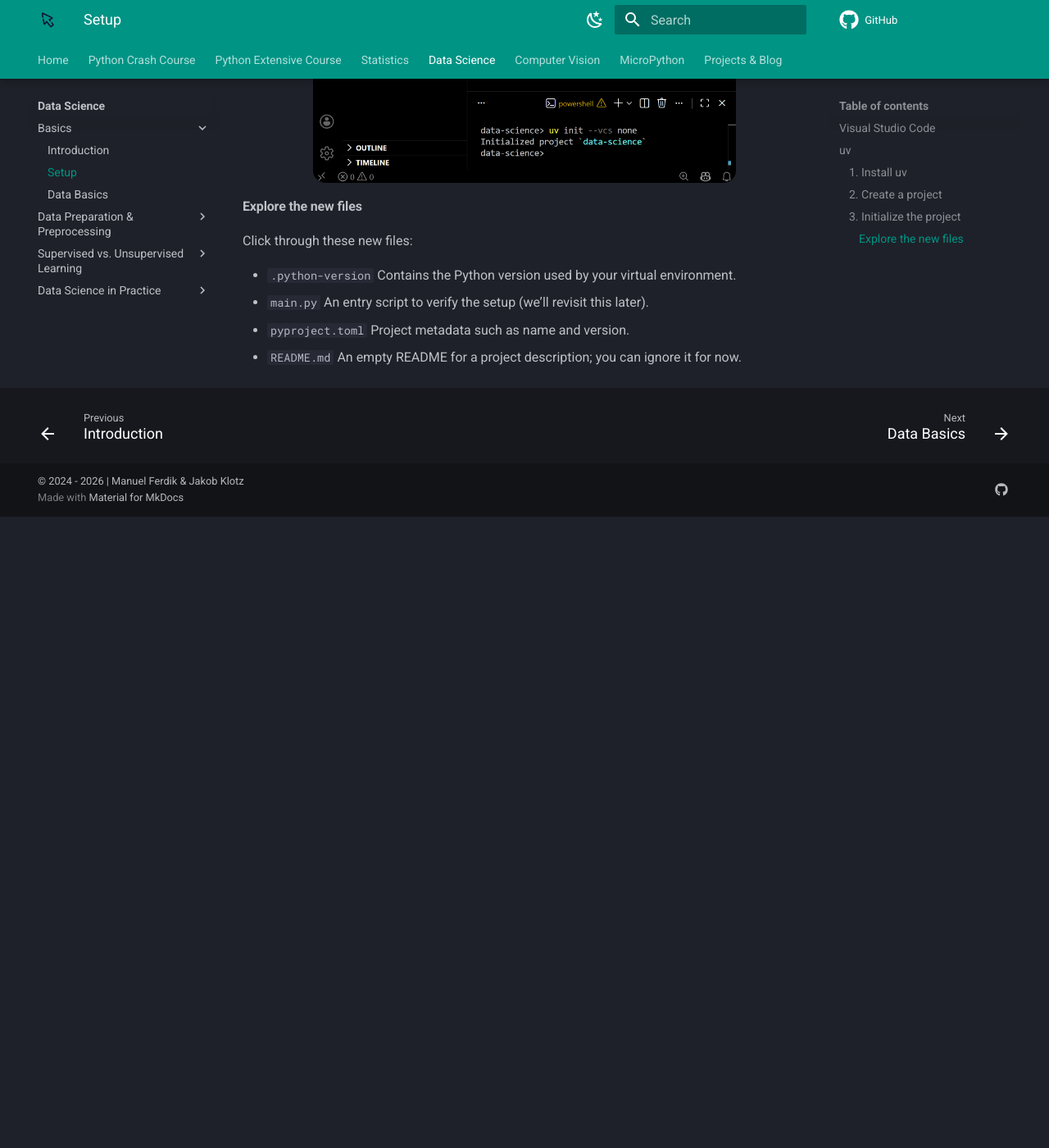
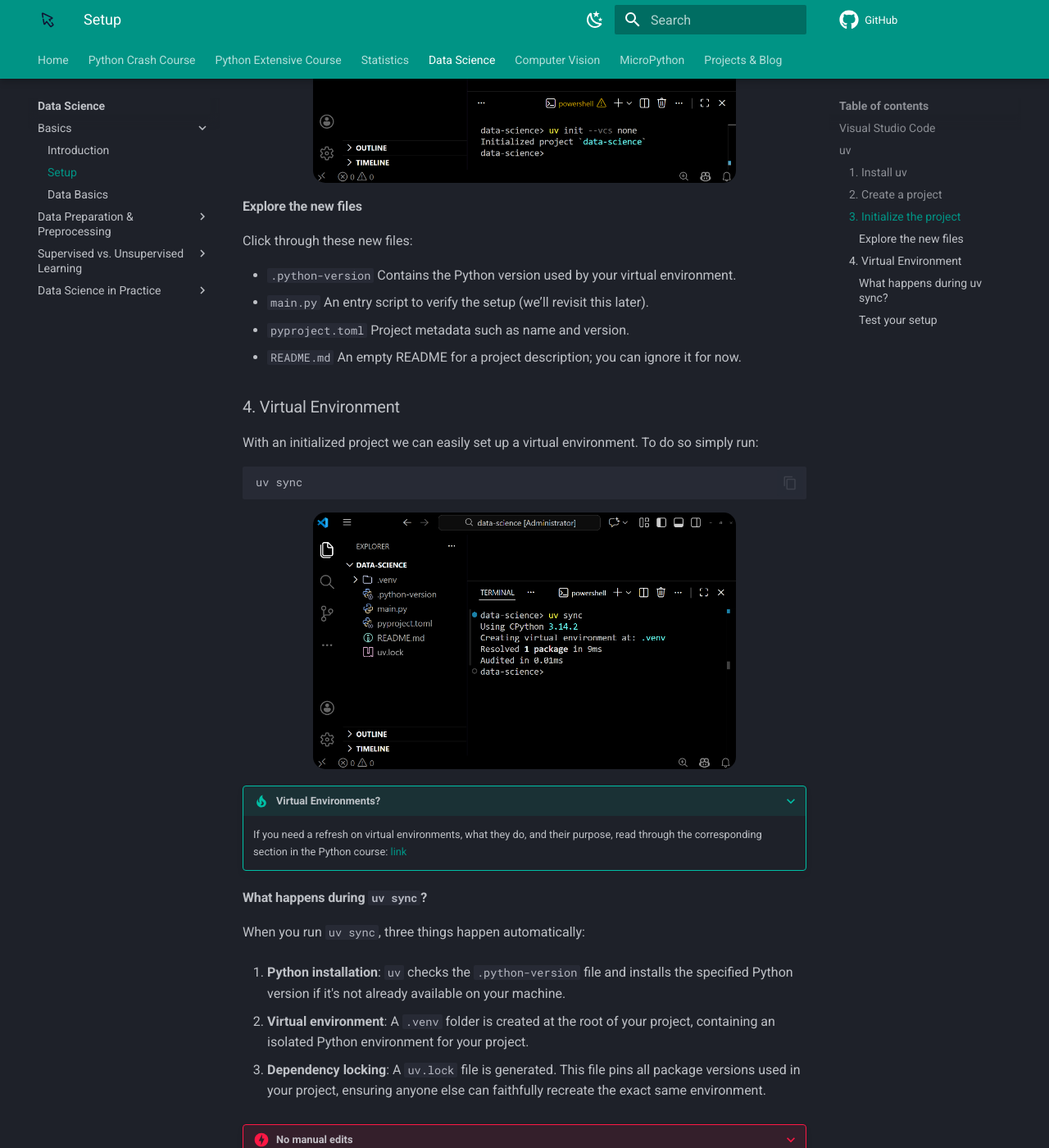
Before and after one commit to mciwing/mciwing.github.io, an MkDocs documentation site: the page built from docs/data-science/basics/setup.md, in a window 1280 px wide and 1400 px high, scrolled down 2606 px. Shown: the whole window at 82% size. Built offline with MkDocs 1.6.1 and Material for MkDocs 9.7.7, drawn with Linux system fonts in a browser that asks for light colours; comment, search, counter and statistics services are not loaded; before the commit the page ends 3236 px from its top, so only the background shows below that; some of the changed text lies outside the part shown.

Commit message:
docs: section on virtual environments

````diff
--- a/docs/data-science/basics/setup.md
+++ b/docs/data-science/basics/setup.md
@@ -98,8 +98,12 @@ VS Code will open a new window.
 In VS Code, open the integrated terminal (via Terminal → New Terminal).
 
 ```bash
-uv init --vcs none
+uv init --vcs none  # (1)!
 ```
+
+1. With the `--vcs` flag a **v**ersion **c**ontrol **s**ystem can be specified.
+    By default `--vcs git` is set, which initializes a git repository. Since
+    git is not within the scope of this project, we set `--vcs` to none.
 
 This initializes the project. uv creates a few files in your folder.
 Your workspace should look like this:
@@ -121,3 +125,56 @@ Click through these new files:
 - `pyproject.toml` Project metadata such as name and version.
 - `README.md` An empty README for a project description; you can ignore it for
     now.
+
+### 4. Virtual Environment
+
+With an initialized project we can easily set up a virtual environment. To do
+so simply run:
+
+```bash
+uv sync
+```
+
+<figure markdown="span">
+    <img
+        src="/assets/data-science/basics/setup/uv-sync.png" width=75%
+        style="border-radius: 15px;"
+    >
+</figure>
+
+???+ tip "Virtual Environments?"
+
+    If you need a refresh on virtual environments, what they do, and their
+    purpose, read through the corresponding section in the Python course:
+    [link](../../python-extensive/packages/#virtual-environments)
+
+#### What happens during `uv sync`?
+
+When you run `uv sync`, three things happen automatically:
+
+1. **Python installation**: `uv` checks the `.python-version` file and installs
+   the specified Python version if it's not already available on your machine.
+
+2. **Virtual environment**: A `.venv` folder is created at the root of your
+   project, containing an isolated Python environment for your project.
+
+3. **Dependency locking**: A `uv.lock` file is generated. This file pins all
+   package versions used in your project, ensuring anyone else can faithfully
+   recreate the exact same environment.
+
+???+ danger "No manual edits"
+
+    Since the `uv.lock` is auto-generated, never ever manually edit this file!
+
+#### Test your setup
+
+Let's verify everything works by running the `main.py` script that was created
+during initialization:
+
+```bash
+uv run main.py
+```
+
+```title=">>> Output"
+Hello from data-science!
+```
````
Also changed, not shown: docs/assets/data-science/basics/setup/uv-sync.png (added).
